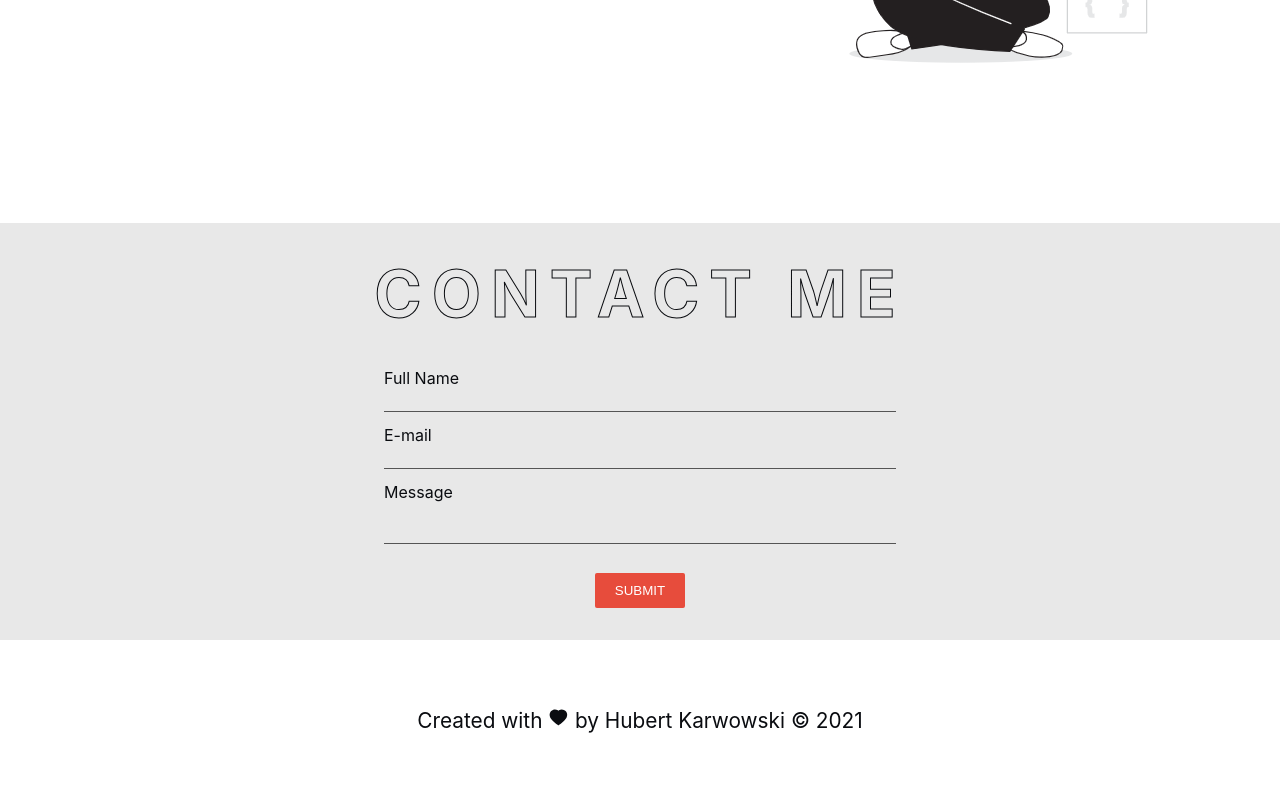
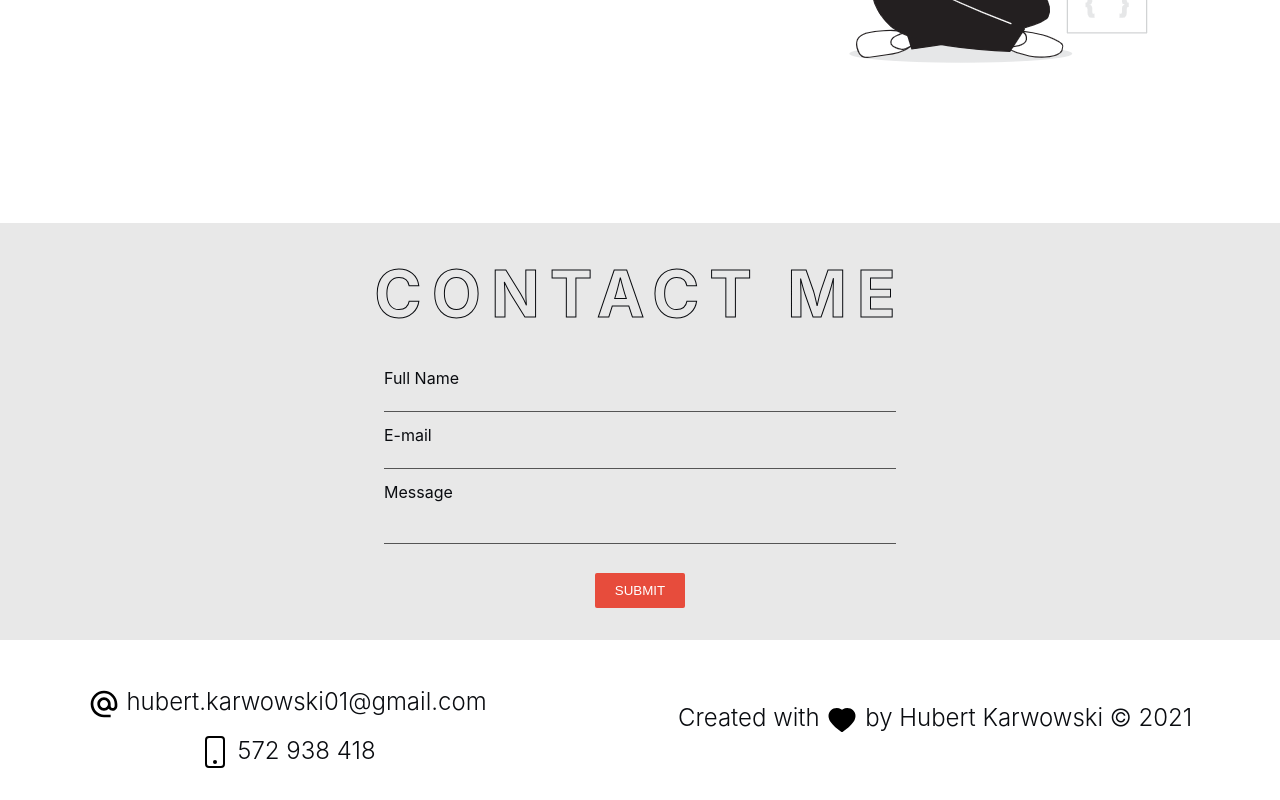
Before and after one commit to hubertkarwowski/portfoliov2, a React (Create React App) app: page / in a window 1280 px wide. Shown: the part 2530-3330 px from the top of the page. Built offline with nearby package versions, Linux system fonts and the light colour scheme; what react-animations would draw is missing.

Commit message:
add: footer details

```diff
--- a/src/App.js
+++ b/src/App.js
@@ -42,7 +42,7 @@ function App() {
         <Technologies />
         <About />
         <Contact />
-        <Footer />
+        <Footer theme={theme} />
       </ThemeProvider>
     </div>
   );
--- a/src/components/Footer.js
+++ b/src/components/Footer.js
@@ -1,25 +1,57 @@
 import React from "react";
 import styled from "styled-components";
 import { AiFillHeart } from "react-icons/ai";
-const Footer = () => {
+import { MdAlternateEmail } from "react-icons/md";
+import { BsPhone } from "react-icons/bs";
+const Footer = (props) => {
+  const color = props.theme === "light" ? "black" : "white";
+
   return (
     <Container>
+      <Wrapper>
+        <p>
+          <MdAlternateEmail color={color} /> hubert.karwowski01@gmail.com
+        </p>
+        <p>
+          <BsPhone color={color} /> 572 938 418
+        </p>
+      </Wrapper>
       <p>
-        Created with <AiFillHeart /> by Hubert Karwowski © 2021
+        Created with <AiFillHeart color={color} /> by Hubert Karwowski © 2021
       </p>
     </Container>
   );
 };
 
 const Container = styled.footer`
+  font-weight: 300;
   background-color: ${(props) => props.theme.body};
   text-align: center;
   height: 20vh;
   display: flex;
+  flex-direction: column;
   align-items: center;
   justify-content: center;
-  font-size: 1.3rem;
+  font-size: 1.1rem;
   color: ${(props) => props.theme.text};
+  gap: 1rem;
+
+  @media (min-width: 1024px) {
+    flex-direction: row;
+    justify-content: space-around;
+    font-size: 1.5rem;
+    svg {
+      font-size: 2rem;
+      vertical-align: middle;
+    }
+  }
+`;
+
+const Wrapper = styled.div`
+  p {
+    margin-top: 1rem;
+    vertical-align: middle;
+  }
 `;
 
 export default Footer;
```
